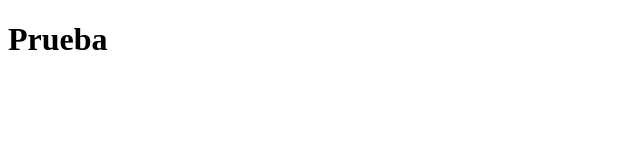
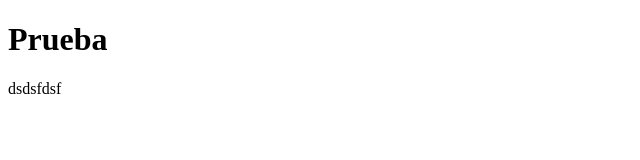
Before and after one commit to domm1828/ClaseHTML-CSS, a plain HTML site: page CLASE 01/resumen.html in a window 1280 px wide. Shown: the full height of the page, 0-640 px from the left. Drawn offline with Linux system fonts and the light colour scheme.

Commit message:
cambio 02
cambio 02

```diff
--- a/CLASE 01/resumen.html
+++ b/CLASE 01/resumen.html
@@ -8,6 +8,6 @@
 </head>
 <body>
     <h1>Prueba</h1>
-
+    dsdsfdsf
 </body>
 </html>
```
